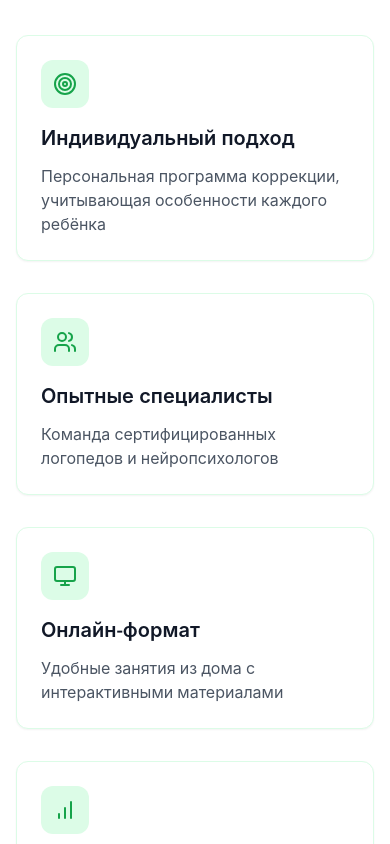
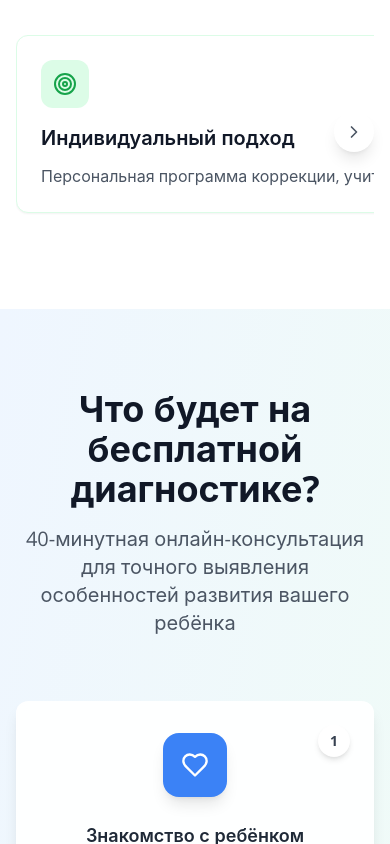
Before and after one commit to logoterria-oss/lineaschool-initiative, a React (Vite) app: page / in a window 390 px wide. Shown: the part 4980-5824 px from the top of the page. Built offline with nearby package versions, Linux system fonts and the light colour scheme.

Commit message:
feat: добавить свайп карточек в мобильной версии

```diff
--- a/src/components/FeaturesSection.tsx
+++ b/src/components/FeaturesSection.tsx
@@ -1,7 +1,68 @@
 import { Card } from "@/components/ui/card";
 import Icon from "@/components/ui/icon";
+import { useRef, useEffect, useState } from "react";
 
 export default function FeaturesSection() {
+  const scrollContainerRef = useRef<HTMLDivElement>(null);
+  const [canScrollLeft, setCanScrollLeft] = useState(false);
+  const [canScrollRight, setCanScrollRight] = useState(false);
+
+  const features = [
+    {
+      icon: "Target",
+      title: "Индивидуальный подход",
+      description: "Персональная программа коррекции, учитывающая особенности каждого ребёнка"
+    },
+    {
+      icon: "Users",
+      title: "Опытные специалисты",
+      description: "Команда сертифицированных логопедов и нейропсихологов"
+    },
+    {
+      icon: "Monitor",
+      title: "Онлайн-формат",
+      description: "Удобные занятия из дома с интерактивными материалами"
+    },
+    {
+      icon: "BarChart",
+      title: "Отслеживание прогресса",
+      description: "Регулярные отчеты о достижениях вашего ребёнка"
+    },
+    {
+      icon: "Heart",
+      title: "Поддержка семьи",
+      description: "Консультации и рекомендации для родителей"
+    },
+    {
+      icon: "Award",
+      title: "Гарантия результата",
+      description: "Возврат средств, если не увидите улучшений"
+    }
+  ];
+
+  const checkScrollPosition = () => {
+    if (scrollContainerRef.current) {
+      const { scrollLeft, scrollWidth, clientWidth } = scrollContainerRef.current;
+      setCanScrollLeft(scrollLeft > 0);
+      setCanScrollRight(scrollLeft < scrollWidth - clientWidth - 1);
+    }
+  };
+
+  useEffect(() => {
+    checkScrollPosition();
+    const handleResize = () => checkScrollPosition();
+    window.addEventListener('resize', handleResize);
+    return () => window.removeEventListener('resize', handleResize);
+  }, []);
+
+  const scrollLeft = () => {
+    scrollContainerRef.current?.scrollBy({ left: -280, behavior: 'smooth' });
+  };
+
+  const scrollRight = () => {
+    scrollContainerRef.current?.scrollBy({ left: 280, behavior: 'smooth' });
+  };
+
   return (
     <section className="py-20 bg-white">
       <div className="max-w-7xl mx-auto px-4 sm:px-6 lg:px-8">
@@ -12,55 +73,58 @@ export default function FeaturesSection() {
           </p>
         </div>
 
-        <div className="grid md:grid-cols-2 lg:grid-cols-3 gap-8">
-          <Card className="border-green-100 hover:shadow-lg transition-all duration-300 p-6">
+        {/* Desktop Grid */}
+        <div className="hidden md:grid md:grid-cols-2 lg:grid-cols-3 gap-8">
+          {features.map((feature, index) => (
+            <Card key={index} className="border-green-100 hover:shadow-lg transition-all duration-300 p-6">
               <div className="w-12 h-12 bg-green-100 rounded-lg flex items-center justify-center mb-4">
-              <Icon name="Target" size={24} className="text-green-600" />
+                <Icon name={feature.icon as any} size={24} className="text-green-600" />
               </div>
-            <h3 className="text-xl font-semibold text-gray-900 mb-3">Индивидуальный подход</h3>
-            <p className="text-gray-600">Персональная программа коррекции, учитывающая особенности каждого ребёнка</p>
+              <h3 className="text-xl font-semibold text-gray-900 mb-3">{feature.title}</h3>
+              <p className="text-gray-600">{feature.description}</p>
             </Card>
+          ))}
+        </div>
 
-          <Card className="border-green-100 hover:shadow-lg transition-all duration-300 p-6">
+        {/* Mobile Swipeable */}
+        <div className="md:hidden relative">
+          {canScrollLeft && (
+            <button
+              onClick={scrollLeft}
+              className="absolute left-0 top-1/2 -translate-y-1/2 z-10 w-10 h-10 bg-white rounded-full shadow-lg flex items-center justify-center"
+            >
+              <Icon name="ChevronLeft" size={20} className="text-gray-600" />
+            </button>
+          )}
+          {canScrollRight && (
+            <button
+              onClick={scrollRight}
+              className="absolute right-0 top-1/2 -translate-y-1/2 z-10 w-10 h-10 bg-white rounded-full shadow-lg flex items-center justify-center"
+            >
+              <Icon name="ChevronRight" size={20} className="text-gray-600" />
+            </button>
+          )}
+          <div
+            ref={scrollContainerRef}
+            onScroll={checkScrollPosition}
+            className="flex gap-4 overflow-x-auto scrollbar-hide snap-x snap-mandatory pb-4"
+            style={{
+              scrollbarWidth: 'none',
+              msOverflowStyle: 'none',
+            }}
+          >
+            {features.map((feature, index) => (
+              <Card key={index} className="border-green-100 p-6 min-w-[280px] snap-start flex-shrink-0">
                 <div className="w-12 h-12 bg-green-100 rounded-lg flex items-center justify-center mb-4">
-              <Icon name="Users" size={24} className="text-green-600" />
+                  <Icon name={feature.icon as any} size={24} className="text-green-600" />
                 </div>
-            <h3 className="text-xl font-semibold text-gray-900 mb-3">Опытные специалисты</h3>
-            <p className="text-gray-600">Команда сертифицированных логопедов и нейропсихологов</p>
+                <h3 className="text-xl font-semibold text-gray-900 mb-3">{feature.title}</h3>
+                <p className="text-gray-600">{feature.description}</p>
               </Card>
+            ))}
+          </div>
+        </div>
 
-          <Card className="border-green-100 hover:shadow-lg transition-all duration-300 p-6">
-            <div className="w-12 h-12 bg-green-100 rounded-lg flex items-center justify-center mb-4">
-              <Icon name="Monitor" size={24} className="text-green-600" />
-            </div>
-            <h3 className="text-xl font-semibold text-gray-900 mb-3">Онлайн-формат</h3>
-            <p className="text-gray-600">Удобные занятия из дома с интерактивными материалами</p>
-          </Card>
-
-          <Card className="border-green-100 hover:shadow-lg transition-all duration-300 p-6">
-            <div className="w-12 h-12 bg-green-100 rounded-lg flex items-center justify-center mb-4">
-              <Icon name="BarChart" size={24} className="text-green-600" />
-            </div>
-            <h3 className="text-xl font-semibold text-gray-900 mb-3">Отслеживание прогресса</h3>
-            <p className="text-gray-600">Регулярные отчеты о достижениях вашего ребёнка</p>
-          </Card>
-
-          <Card className="border-green-100 hover:shadow-lg transition-all duration-300 p-6">
-            <div className="w-12 h-12 bg-green-100 rounded-lg flex items-center justify-center mb-4">
-              <Icon name="Heart" size={24} className="text-green-600" />
-            </div>
-            <h3 className="text-xl font-semibold text-gray-900 mb-3">Поддержка семьи</h3>
-            <p className="text-gray-600">Консультации и рекомендации для родителей</p>
-          </Card>
-
-          <Card className="border-green-100 hover:shadow-lg transition-all duration-300 p-6">
-            <div className="w-12 h-12 bg-green-100 rounded-lg flex items-center justify-center mb-4">
-              <Icon name="Award" size={24} className="text-green-600" />
-            </div>
-            <h3 className="text-xl font-semibold text-gray-900 mb-3">Гарантия результата</h3>
-            <p className="text-gray-600">Возврат средств, если не увидите улучшений</p>
-          </Card>
-        </div>
       </div>
     </section>
   );
```
Lines whose indentation alone changed are shown as unchanged.
